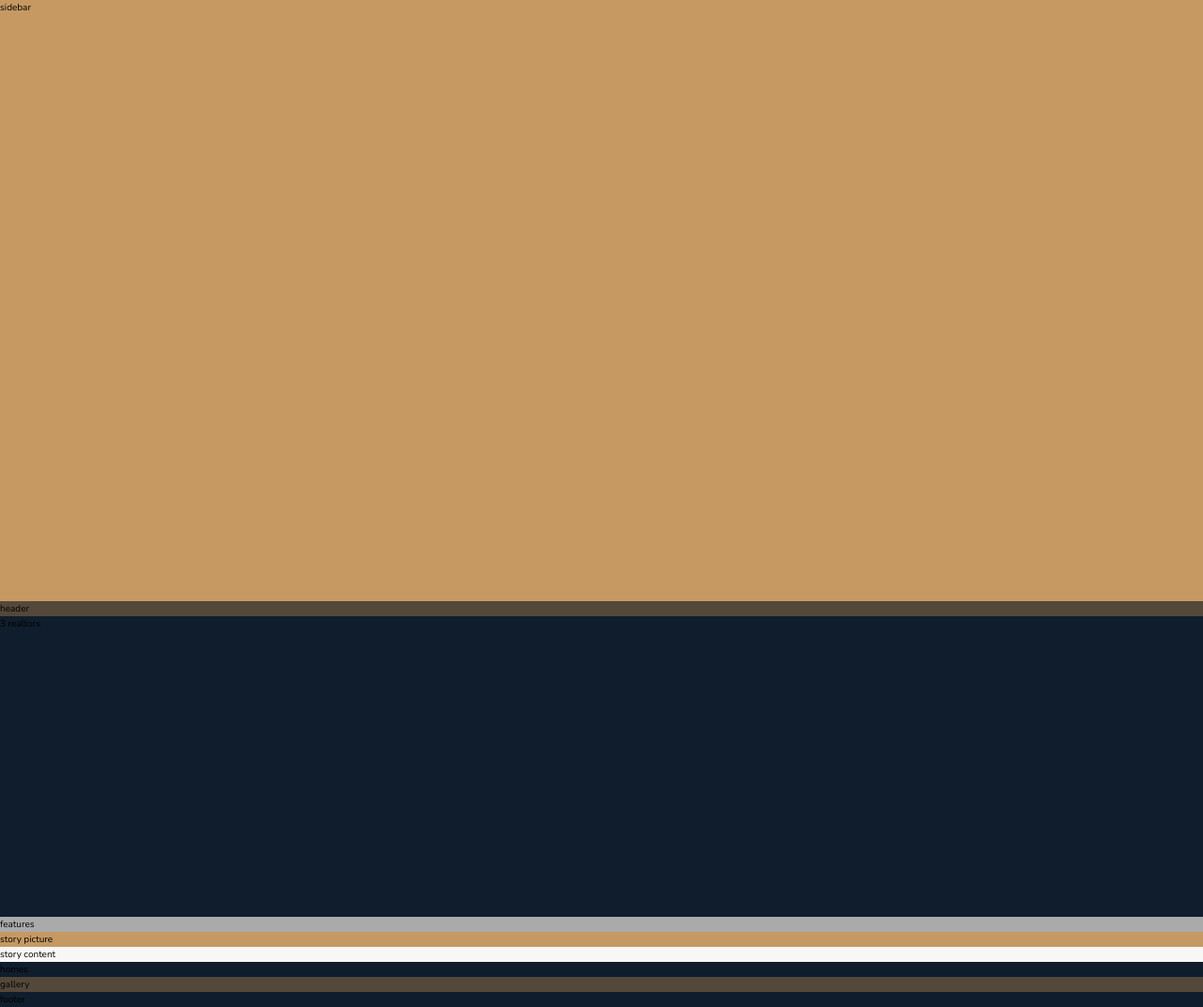
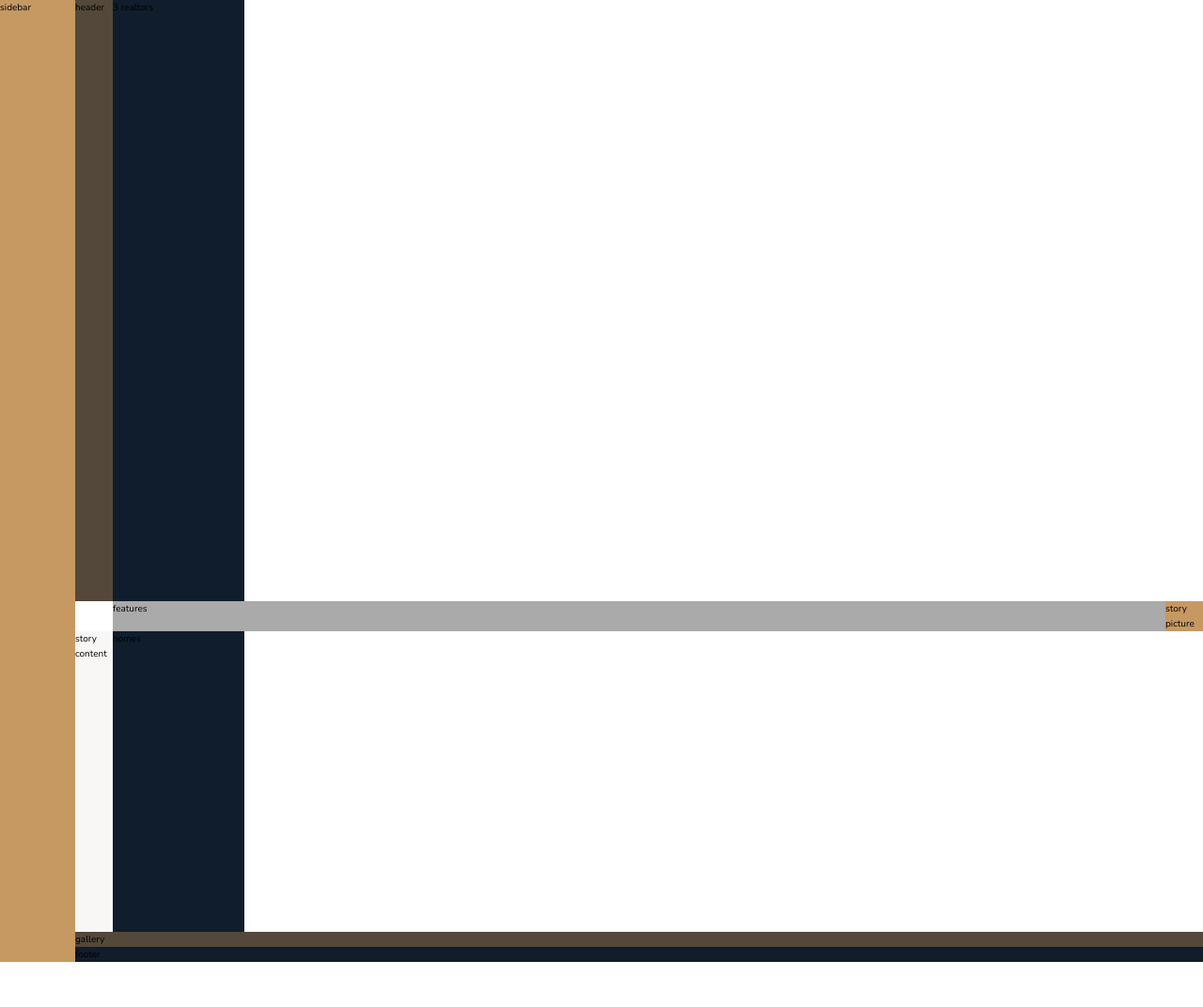
Before and after one commit to giulianoFrau/ProgettoCorsoCssGrid, a website: page index.html in a window 1280 px wide. Shown: the whole page at 94% size. After the commit the page ends 1024 px from the top, so only its background shows below. Drawn offline with nearby package versions, Linux system fonts and the light colour scheme.

Commit message:
implementazioni

```diff
--- a/sass/_base.scss
+++ b/sass/_base.scss
@@ -41,4 +41,6 @@ body {
 .container{
     display: grid;
     grid-template-rows: 80vh min-content  40vh repeat(3,min-content); /*min content xk vogliamo che gli elementi si adattino alla pagina e non si allarghino se è piu grande (come il max content)*/
+    grid-template-columns: [sidebar-start] 8rem [sidebar-end full-start] 1fr [center-start]repeat(8,[col-start] minmax(min-content,14rem) [col-end] ) [center-end] 1fr [full-end]; /*usiamo larghezza massima 140 px e min content in modo che quando riduciamo non sballa tutto, aggiungiamo 1fr
+    prima e dopo la colonna in quanto cosi abbiamo centrate le "8 colonne centrali" eccetto per la sidebar da 8 rem*/
 }
--- a/sass/_features.scss
+++ b/sass/_features.scss
@@ -1,3 +1,4 @@
 .features{
     background-color: $color-grey-light-2;
+    grid-column: center-start/center-end;
 }
--- a/sass/_footer.scss
+++ b/sass/_footer.scss
@@ -1,3 +1,4 @@
 .footer{
     background-color: $color-secondary;
+    grid-column: full-start/full-end;
 }
--- a/sass/_gallery.scss
+++ b/sass/_gallery.scss
@@ -1,3 +1,4 @@
 .gallery{
     background-color: $color-grey-dark-1;
+    grid-column: full-start/full-end;
 }
--- a/sass/_sidebar.scss
+++ b/sass/_sidebar.scss
@@ -1,3 +1,5 @@
 .sidebar{
     background-color: $color-primary;
+    grid-column: sidebar-start / sidebar-end;
+    grid-row:1/-1;
 }
```
Also changed, not shown: css/style.css.
